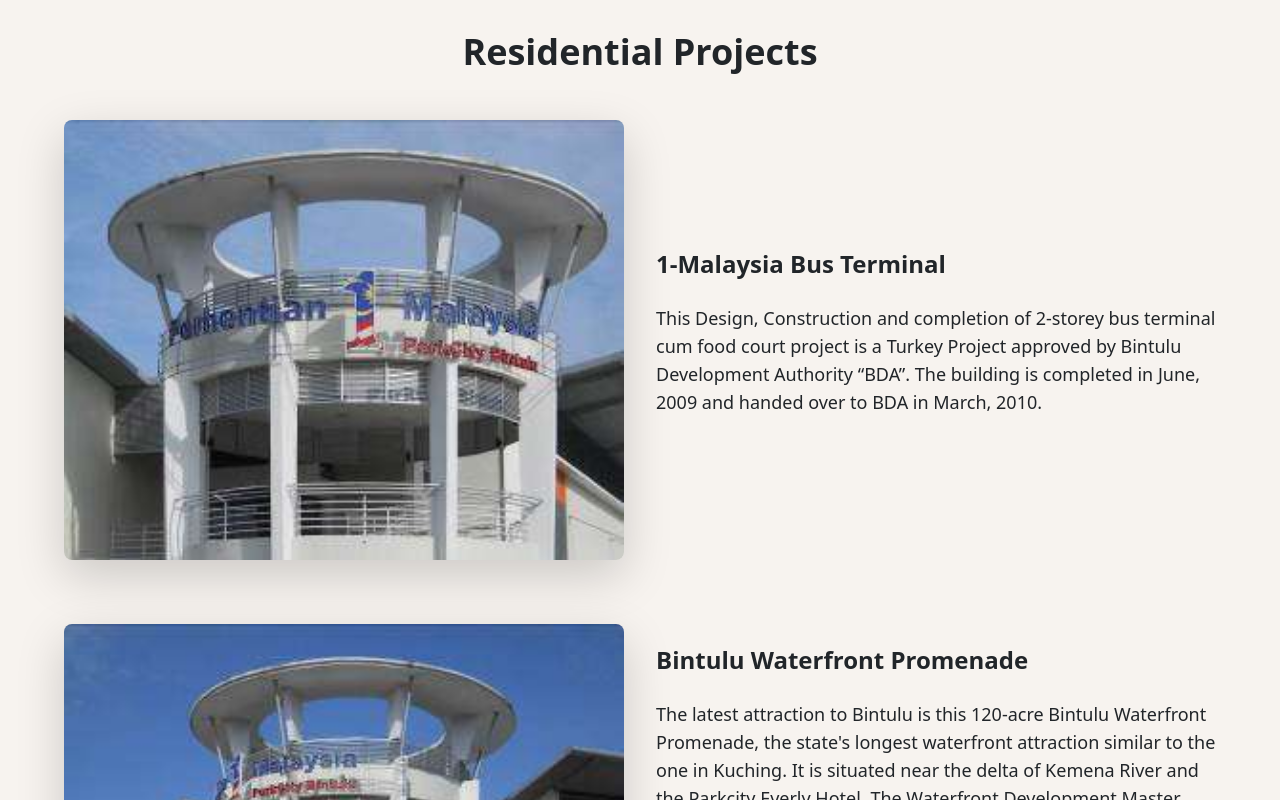
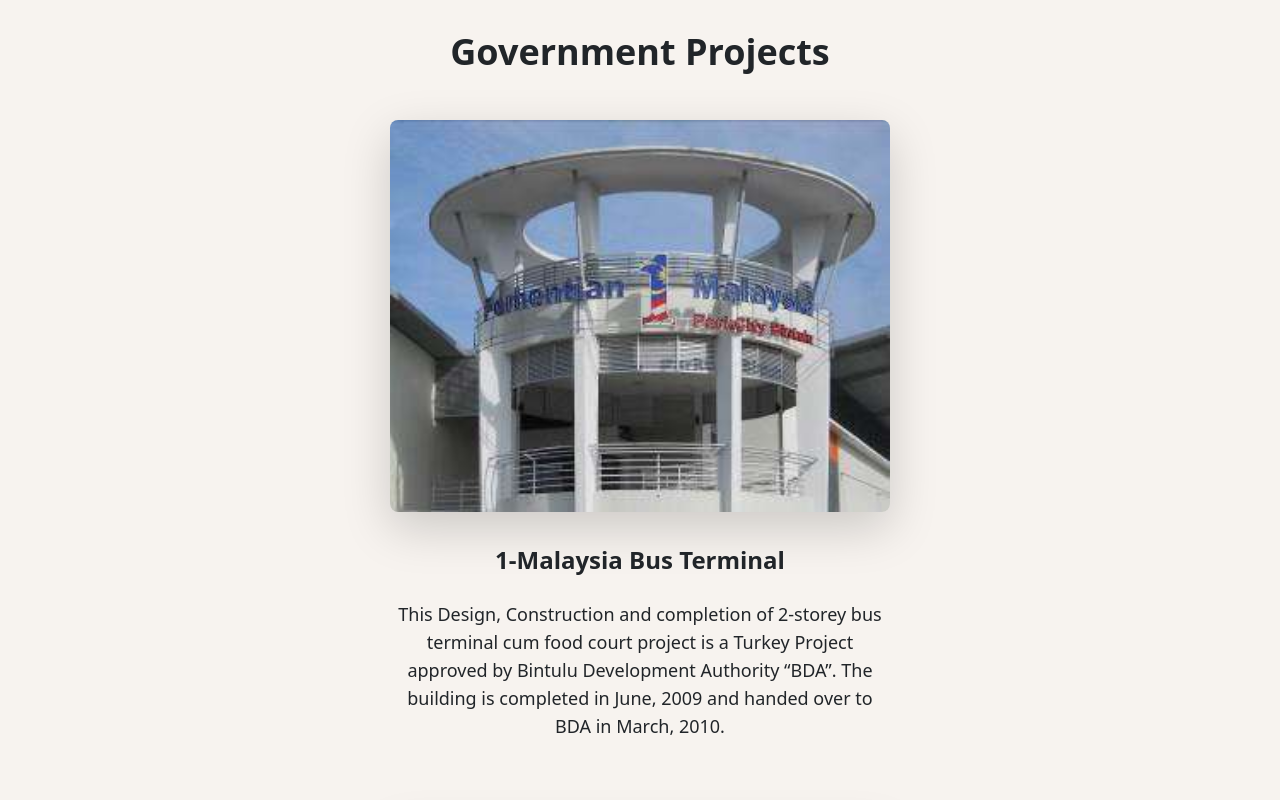
Before and after one commit to anuj-1998/zenya, a React (Vite) app: page /projects/government in a window 1280 px wide. Shown: the top 800 px of the page. Built offline with nearby package versions, Linux system fonts and the light colour scheme.

Commit message:
change in project

```diff
--- a/src/App.tsx
+++ b/src/App.tsx
@@ -20,7 +20,7 @@
   { label: "HOME", to: "home" },
   { label: "ABOUT US", to: "about" },
   { label: "PROJECTS", to: "projects" },
-  { label: "GALLERY", to: "gallery" },
+  // { label: "GALLERY", to: "gallery" },
   { label: "CONTACT US", to: "contact" },
 ];
 
@@ -109,7 +109,7 @@
                 </section>
               </Element>
               <Element name="gallery">
-              <GalleryGrid />
+                {/* <Carousel /> */}
               </Element>
               {/* Registration Form & Award */}
               <Element name='contact'>
--- a/src/CommercialProjectsPage.tsx
+++ b/src/CommercialProjectsPage.tsx
@@ -21,6 +21,7 @@
 import commercial23 from "../src/assets/project_images/23.jpeg";
 import commercial24 from "../src/assets/project_images/24.jpeg";
 import commercial25 from "../src/assets/project_images/25.jpeg";
+
 const projects = [
   {
     image: commercial3,
@@ -150,38 +151,39 @@
   },
   {
     image: commercial24,
+    title: 'Pier 99 Commercial Centre',
+    text: "Pier 99 is designed as a festive urban waterfont destination for new lifestyle attractions. The newly built 144 units of modern design commercial building considered one of the crown jewels of Bintulu Real Estate, with its superior sea views of Bintulu Waterfront. It is completed in July 2020 and February 2021.",
+    reverse: false,
+  },
+  {
+    image: commercial25,
     title: '',
     text: "",
     reverse: false,
   },
-    {
-      image: commercial25,
-      title: 'Pier 99 Commercial Centre',
-      text: "Pier 99 is designed as a festive urban waterfont destination for new lifestyle attractions. The newly built 144 units of modern design commercial building considered one of the crown jewels of Bintulu Real Estate, with its superior sea views of Bintulu Waterfront. It is completed in July 2020 and February 2021.",
-      reverse: false,
-    },
 ];
+
 const CommercialProjectsPage = () => {
   return (
     <div className="min-h-screen bg-[#f7f3ef] p-8">
-    <h1 className="text-4xl font-bold text-center mb-12">Residential Projects</h1>
+      <h1 className="text-4xl font-bold text-center mb-12">Commercial Projects</h1>
       <div className="max-w-6xl mx-auto space-y-16">
         {projects.map((project, index) => (
           <div
             key={index}
-                className={`flex flex-col md:flex-row ${project.reverse ? "md:flex-row-reverse" : ""
-                    } items-center gap-8`}
+            className="flex flex-col items-center gap-8"
           >
             <img
               src={project.image}
-                    alt={`Residential Project ${index + 1}`}
-                    className="w-full md:w-1/2 rounded-lg shadow-lg"
+              alt={`Commercial Project ${index + 1}`}
+              className="w-[500px] rounded-lg shadow-lg"
             />
-                <div className="md:w-1/2">
+            <div className="w-full">
               <h6 className="text-2xl font-bold mb-4">{project.title}</h6>
               <p className="text-lg">{project.text}</p>
             </div>
           </div>
+
         ))}
       </div>
     </div>
--- a/src/GalleryGrid.tsx
+++ b/src/GalleryGrid.tsx
@@ -1,6 +1,7 @@
 import React, { useState } from 'react';
 import { FiChevronLeft, FiChevronRight, FiX } from 'react-icons/fi';
 
+// Import your images - adjust paths according to your actual file structure
 import BBT1 from "../src/assets/bbt.jpg";
 import BBT2 from "../src/assets/bbt2.jpg";
 import BBT3 from "../src/assets/bbt3.jpg";
--- a/src/GovernmentProjectsPage.tsx
+++ b/src/GovernmentProjectsPage.tsx
@@ -181,20 +181,16 @@
 const GovernmentProjectsPage = () => {
     return (
         <div className="min-h-screen bg-[#f7f3ef] p-8">
-            <h1 className="text-4xl font-bold text-center mb-12">Residential Projects</h1>
+            <h1 className="text-4xl font-bold text-center mb-12">Government Projects</h1>
             <div className="max-w-6xl mx-auto space-y-16">
                 {governmentProjects.map((project, index) => (
-                    <div
-                        key={index}
-                        className={`flex flex-col md:flex-row ${project.reverse ? "md:flex-row-reverse" : ""
-                            } items-center gap-8`}
-                    >
+                    <div key={index} className="flex flex-col items-center gap-8">
                         <img
                             src={project.image}
-                            alt={`Residential Project ${index + 1}`}
-                            className="w-full md:w-1/2 rounded-lg shadow-lg"
+                            alt={`Government Project ${index + 1}`}
+                            className="w-[500px] max-w-full rounded-lg shadow-lg"
                         />
-                        <div className="md:w-1/2">
+                        <div className="w-full max-w-[500px] text-center">
                             <h6 className="text-2xl font-bold mb-4">{project.title}</h6>
                             <p className="text-lg">{project.text}</p>
                         </div>
@@ -202,6 +198,7 @@
                 ))}
             </div>
         </div>
+
     );
 };
 
--- a/src/ResidentialProjectsPage.tsx
+++ b/src/ResidentialProjectsPage.tsx
@@ -30,17 +30,13 @@
             <h1 className="text-4xl font-bold text-center mb-12">Residential Projects</h1>
             <div className="max-w-6xl mx-auto space-y-16">
                 {residentialProjects.map((project, index) => (
-                    <div
-                        key={index}
-                        className={`flex flex-col md:flex-row ${project.reverse ? "md:flex-row-reverse" : ""
-                            } items-center gap-8`}
-                    >
+                    <div key={index} className="flex flex-col items-center gap-8">
                         <img
                             src={project.image}
                             alt={`Residential Project ${index + 1}`}
-                            className="w-full md:w-1/2 rounded-lg shadow-lg"
+                            className="w-[500px] max-w-full rounded-lg shadow-lg"
                         />
-                        <div className="md:w-1/2">
+                        <div className="w-full max-w-[500px] text-center">
                             <h6 className="text-2xl font-bold mb-4">{project.title}</h6>
                             <p className="text-lg">{project.text}</p>
                         </div>
@@ -48,6 +44,7 @@
                 ))}
             </div>
         </div>
+
     );
 };
 
```
Lines whose indentation alone changed are shown as unchanged.
